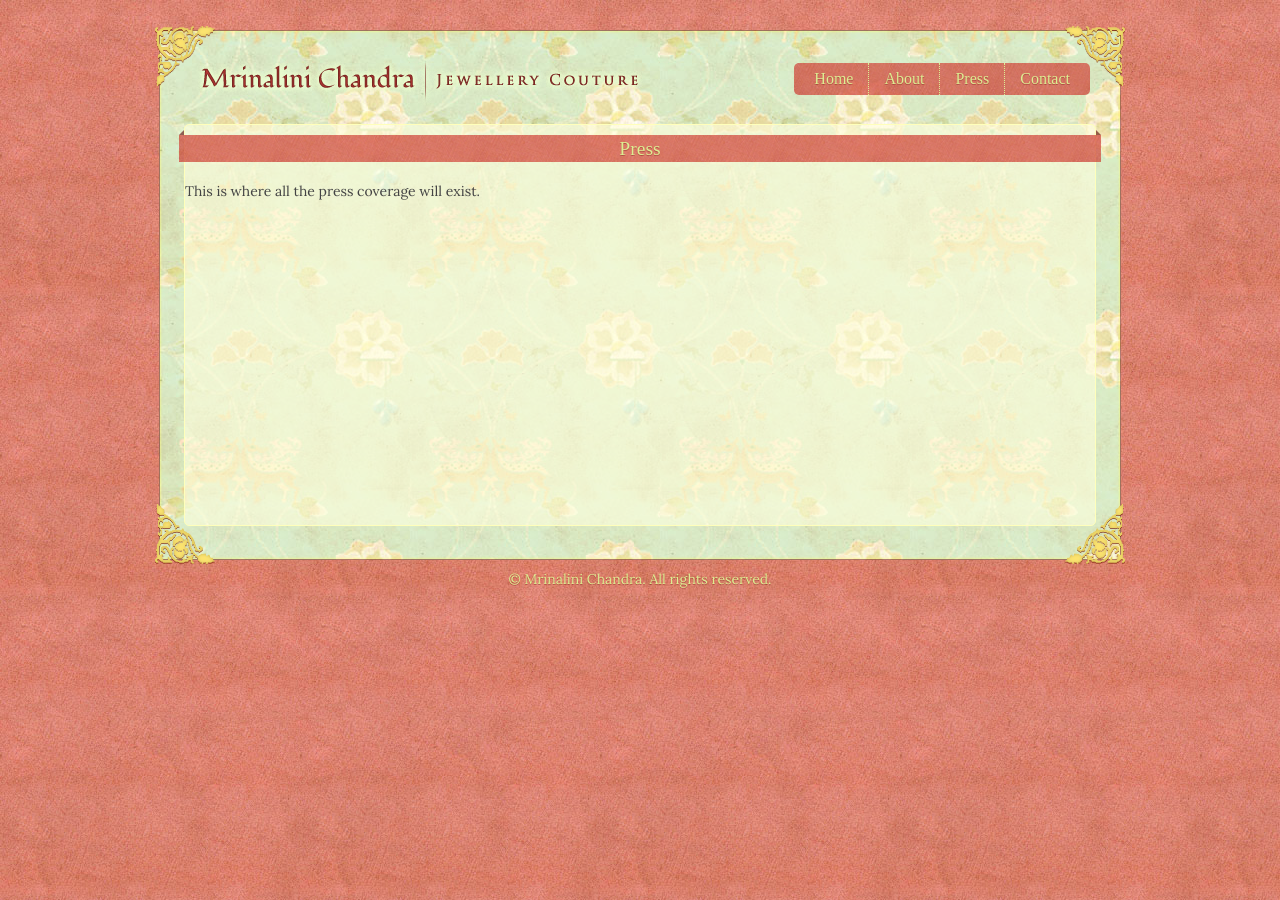
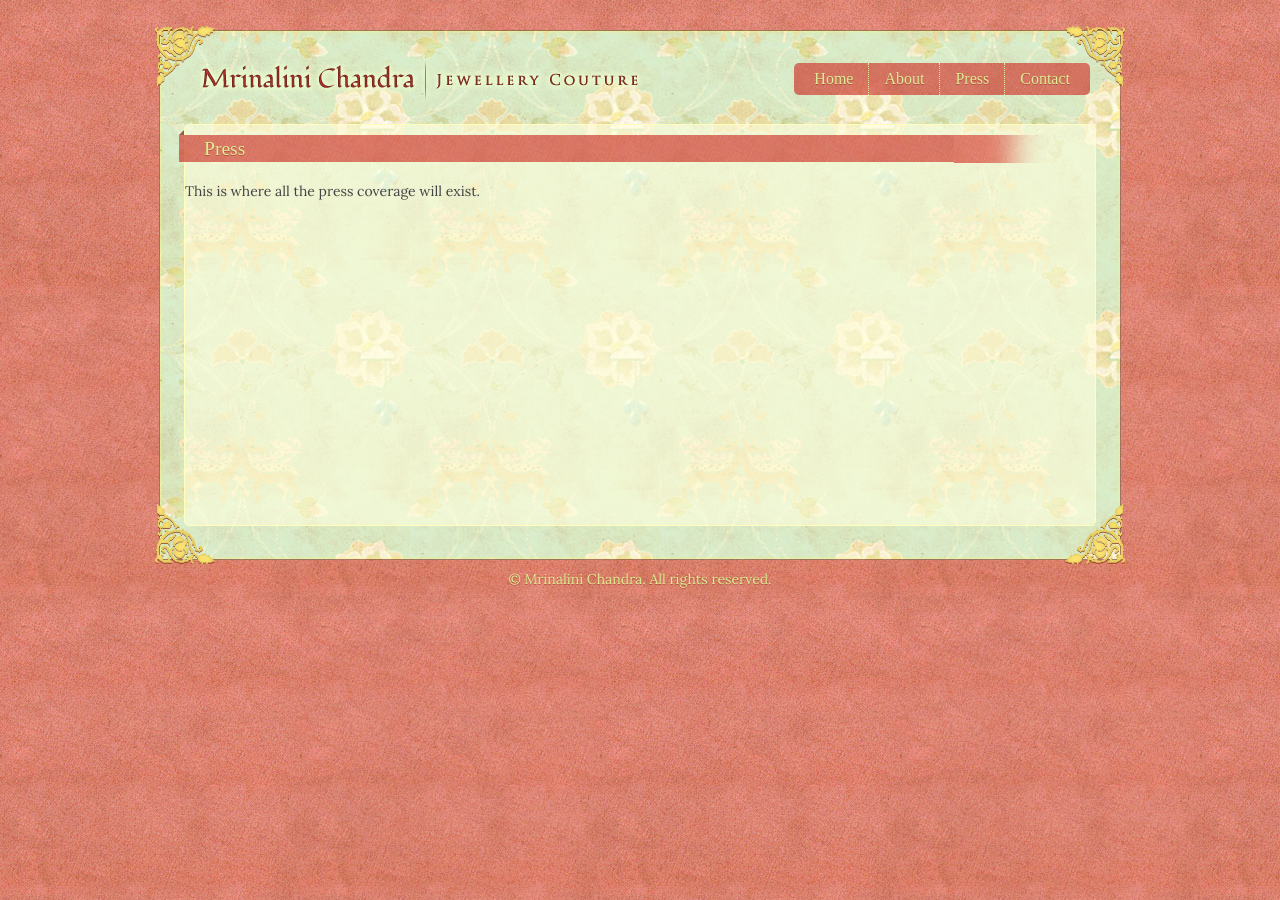
Before and after one commit to mrinalini/mrinalini.github.com, a Jekyll site: the page built from press.html, in a window 1280 px wide. Built offline with Jekyll 4.4.1, drawn with Linux system fonts in a browser that asks for light colours; some web fonts are replaced.

Commit message:
Moved title back to the left, introduced fade.

```diff
--- a/css/main.css
+++ b/css/main.css
@@ -199,7 +199,6 @@
 }
 
 #page-heading {
-  text-align: center;
   position: relative;
   background: url('../img/coraltexture.png');
   color: #DDEE92;
@@ -211,17 +210,20 @@
   position: relative;
   text-shadow: 0px 1px 0px rgba(90, 0, 0, 0.3);
   top: 10px;
-  width: 922px;
+  padding-left: 25px;
+  width: 750px;
 }
 
 #page-heading:after {
   content: ' ';
+  background: url('../img/coraltexturefade.png') no-repeat;
   position: absolute;
-  top: -5px;
-  right: 0px;
+  right: -100px;
+  top: 0px;
   display: block;
-  border-left: 5px solid rgba(90, 0, 0, 0.6);
-  border-top: 5px solid transparent;
+  float: right;
+  width: 100px;
+  height: 28px;
 }
 
 /* Menu */
```
Also changed, not shown: img/coraltexturefade.png (added).
